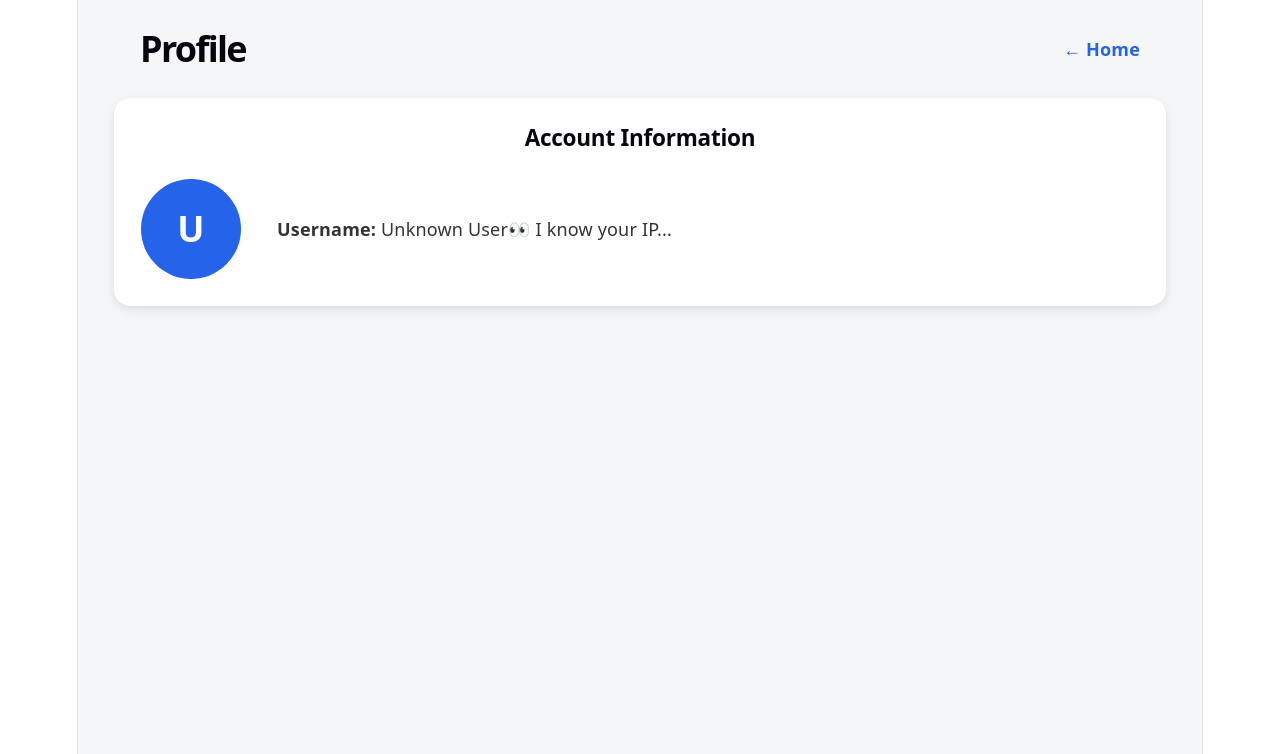
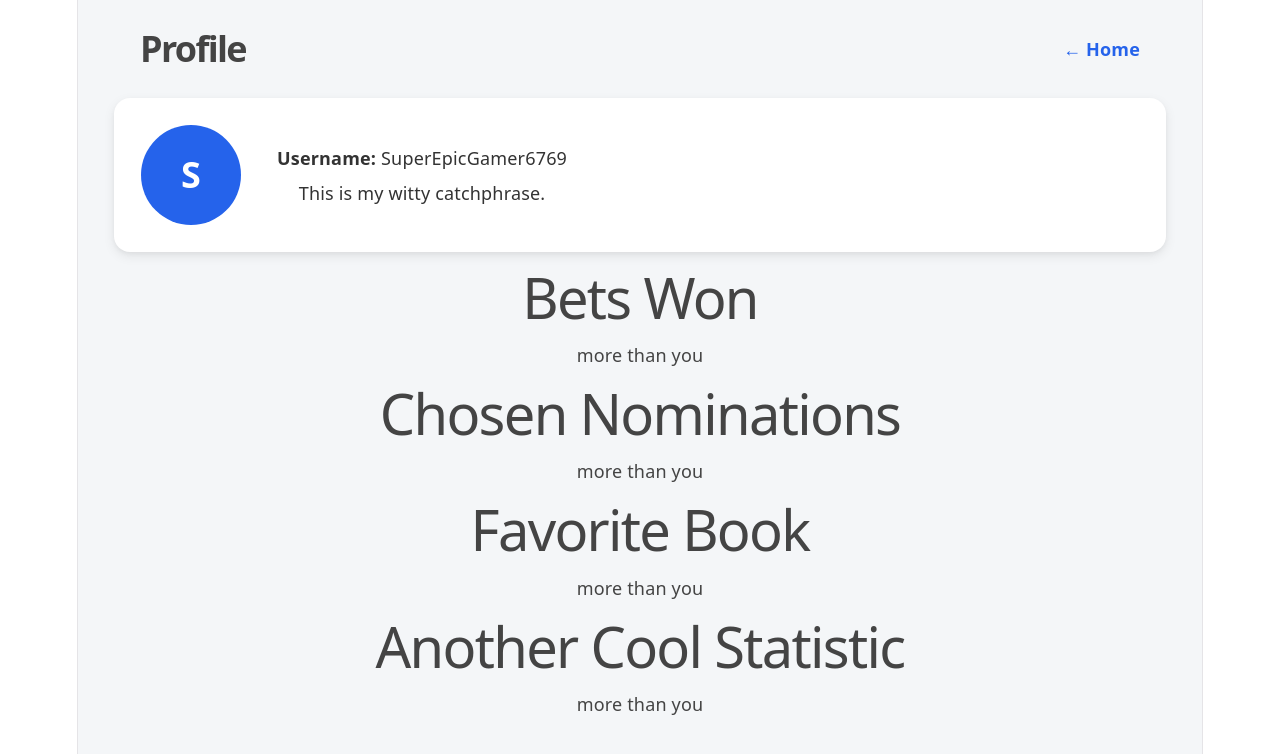
Before and after one commit to mrk4590/eternal-damnation-2, a React (Vite) app in the folder BC-frontend/: page /profile in a window 1280 px wide. Shown: the top 754 px of the page. Built offline with nearby package versions, Linux system fonts and the light colour scheme; no server answers.

Commit message:
Added basic profile features

```diff
--- a/BC-frontend/src/pages/Profile.jsx
+++ b/BC-frontend/src/pages/Profile.jsx
@@ -3,14 +3,16 @@ import { Link } from 'react-router-dom';
 import styles from './Profile.module.css';
 
 export default function Profile() {
-  const [username, setUsername] = useState('Loading...');
+  // const [username, setUsername] = useState('Loading...');
 
-  useEffect(() => {
-    fetch('https://api.ipify.org?format=json')
-      .then((res) => res.json())
-      .then((data) => setUsername(data.ip))
-      .catch(() => setUsername('Unknown User'));
-  }, []);
+  // useEffect(() => {
+  //   fetch('https://api.ipify.org?format=json')
+  //     .then((res) => res.json())
+  //     .then((data) => setUsername(data.ip))
+  //     .catch(() => setUsername('Unknown User'));
+  // }, []);
+
+  const username = "SuperEpicGamer6769"
 
   return (
     <div className={styles.container}>
@@ -23,8 +25,6 @@ export default function Profile() {
       </div>
 
       <div className={styles.card}>
-        <h2 className={styles.sectionTitle}>Account Information</h2>
-
         <div className={styles.profileContent}>
           <div className={styles.avatar}>
             <span>{username[0] ?? 'U'}</span>
@@ -32,9 +32,55 @@ export default function Profile() {
 
           <div className={styles.details}>
             <p>
-              <strong>Username:</strong> {username + "👀 I know your IP..."}
+              <strong>Username:</strong> {username}
+            </p>
+            <p>
+              This is my witty catchphrase.
             </p>
           </div>
+        </div>
+      </div>
+
+
+      {/* potential widgets:
+            bets won
+            points earned
+            bet winrate
+            chosen nominations
+            participation count
+            current wallet
+
+            user review stuff (maybe not widgets):
+              favorite books
+              favorite genres
+              average rating
+
+          also include in here the leaderboard of course.
+       */}
+      <div className={styles.widgetContainer}>
+        <div className={styles.widget}>
+          <h1 className={styles.widgetTitle}>Bets Won</h1>
+          <p className={styles.widgetContent}>
+            more than you
+          </p>
+        </div>
+        <div className={styles.widget}>
+          <h1 className={styles.widgetTitle}>Chosen Nominations</h1>
+          <p className={styles.widgetContent}>
+            more than you
+          </p>
+        </div>
+        <div className={styles.widget}>
+          <h1 className={styles.widgetTitle}>Favorite Book</h1>
+          <p className={styles.widgetContent}>
+            more than you
+          </p>
+        </div>
+        <div className={styles.widget}>
+          <h1 className={styles.widgetTitle}>Another Cool Statistic</h1>
+          <p className={styles.widgetContent}>
+            more than you
+          </p>
         </div>
       </div>
     </div>
--- a/BC-frontend/src/pages/Profile.module.css
+++ b/BC-frontend/src/pages/Profile.module.css
@@ -17,6 +17,7 @@
   margin: 0;
   font-size: 2rem;
   font-weight: 700;
+  color: #444444;
 }
 
 .backLink {
@@ -46,6 +47,7 @@
   margin: 0 0 1.5rem;
   font-size: 1.25rem;
   font-weight: 600;
+  color: #444444;
 }
 
 .profileContent {
@@ -75,3 +77,19 @@
   margin: 0.5rem 0;
   color: #333;
 }
+
+.widgetContainer {
+
+}
+
+.widget {
+
+}
+
+.widgetTitle {
+  color: #444
+}
+
+.widgetContent {
+  color: #444
+}
```
